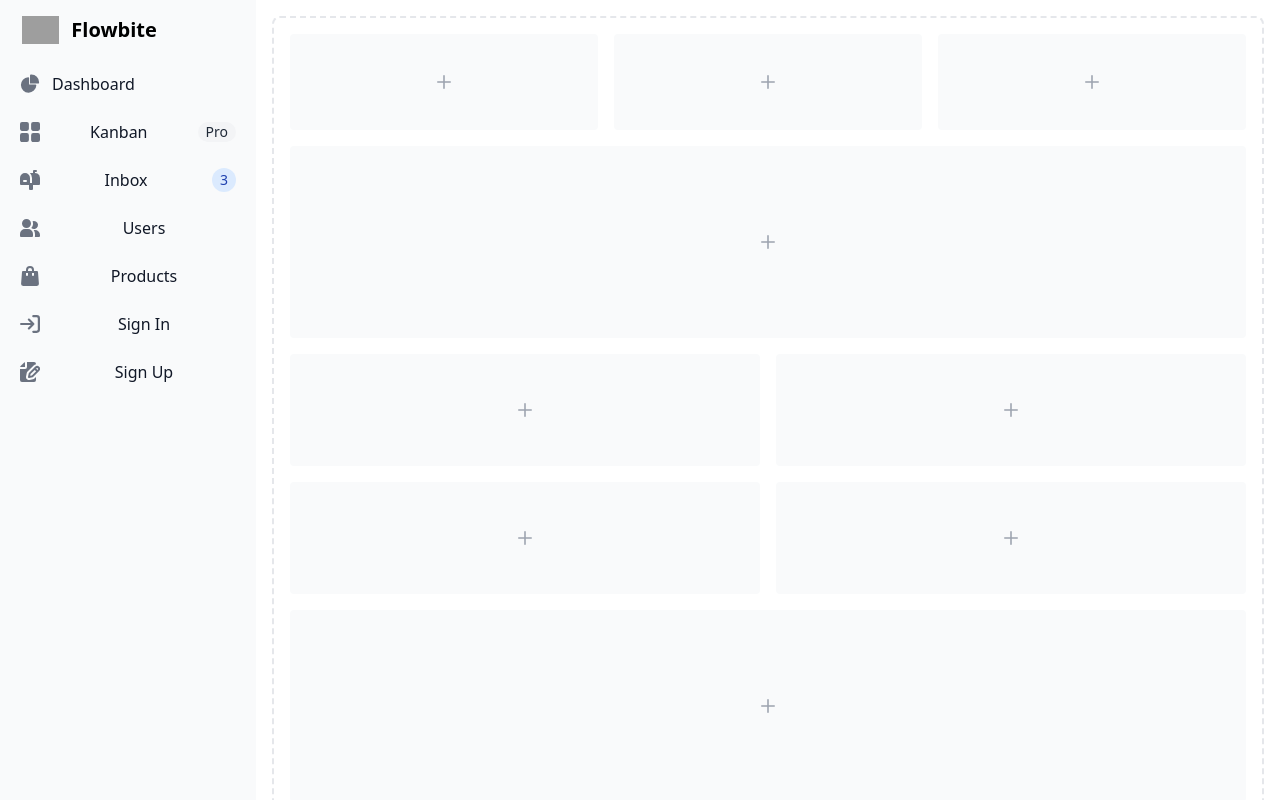
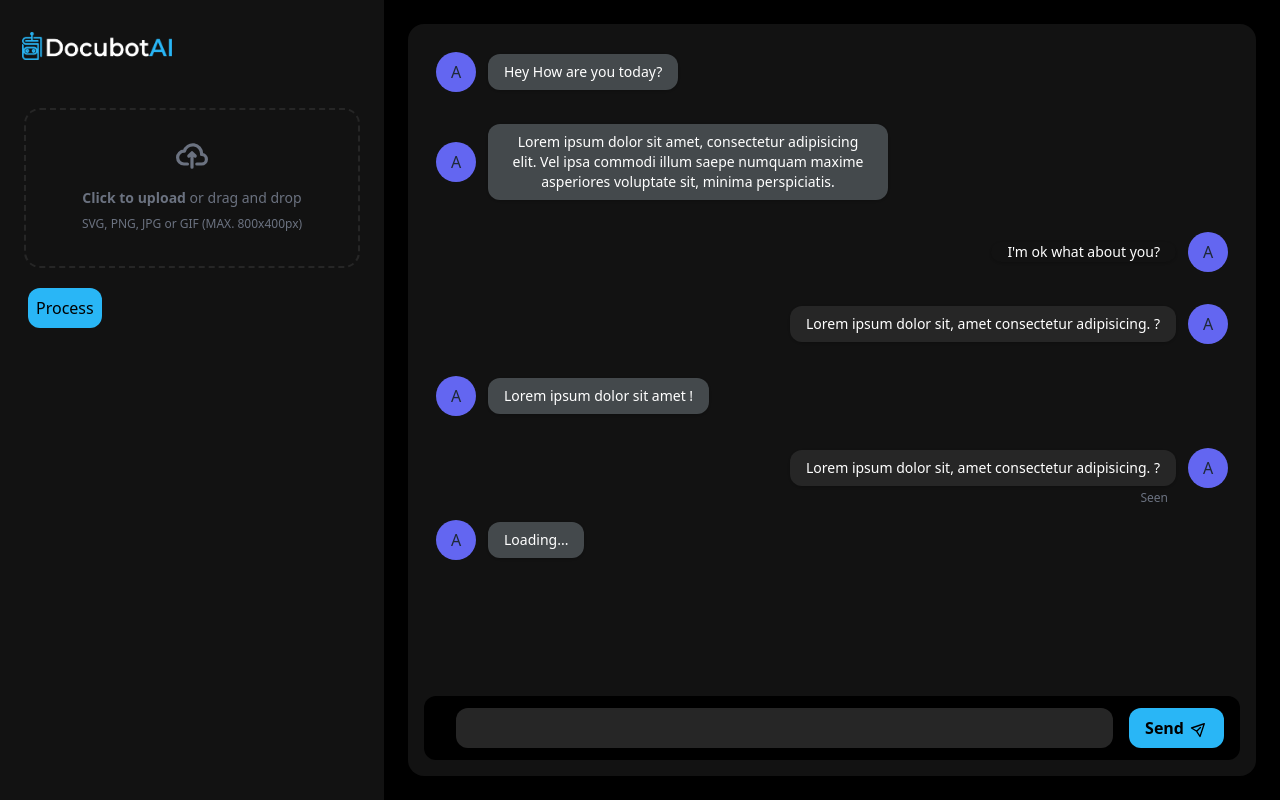
Before and after one commit to hhimansha/DocubotAI, a React (Create React App) app: page /dashboard in a window 1280 px wide. Shown: the top 800 px of the page. Built offline with nearby package versions, Linux system fonts and the light colour scheme; no server answers; grey boxes are pictures that could not be loaded.

Commit message:
frontend and the backend connected with flask

```diff
--- a/package.json
+++ b/package.json
@@ -1,6 +1,7 @@
 {
   "name": "client",
   "version": "0.1.0",
+  "proxy": "http://127.0.0.1:5000",
   "private": true,
   "dependencies": {
     "@headlessui/react": "^2.0.4",
@@ -8,6 +9,7 @@
     "@testing-library/jest-dom": "^5.17.0",
     "@testing-library/react": "^13.4.0",
     "@testing-library/user-event": "^13.5.0",
+    "axios": "^1.7.2",
     "react": "^18.3.1",
     "react-dom": "^18.3.1",
     "react-router-dom": "^6.23.1",
--- a/src/components/Dashboard.jsx
+++ b/src/components/Dashboard.jsx
@@ -1,7 +1,23 @@
 import React from 'react';
+import { useEffect, useState } from 'react';
+import axios from 'axios';
+import logo from './assets/DocubotAI2.png'
 
 export default function Dashboard() {
-    return(
+
+   const [data, setData] = useState(null);
+
+  useEffect(() => {
+    axios.get('http://localhost:5000/api/data')
+      .then(response => {
+        setData(response.data);
+      })
+      .catch(error => {
+        console.error('Error fetching data: ', error);
+      });
+  }, []);
+
+   return (
       <>
          <button data-drawer-target="logo-sidebar" data-drawer-toggle="logo-sidebar" aria-controls="logo-sidebar" type="button" class="inline-flex items-center p-2 mt-2 ms-3 text-sm text-gray-500 rounded-lg sm:hidden hover:bg-gray-100 focus:outline-none focus:ring-2 focus:ring-gray-200 dark:text-gray-400 dark:hover:bg-gray-700 dark:focus:ring-gray-600">
             <span class="sr-only">Open sidebar</span>
@@ -10,175 +26,201 @@ export default function Dashboard() {
             </svg>
          </button>
 
-<aside id="logo-sidebar" class="fixed top-0 left-0 z-40 w-64 h-screen transition-transform -translate-x-full sm:translate-x-0" aria-label="Sidebar">
-   <div class="h-full px-3 py-4 overflow-y-auto bg-gray-50 dark:bg-gray-800">
-      <a href="https://flowbite.com/" class="flex items-center ps-2.5 mb-5">
-         <img src="https://flowbite.com/docs/images/logo.svg" class="h-6 me-3 sm:h-7" alt="Flowbite Logo" />
-         <span class="self-center text-xl font-semibold whitespace-nowrap dark:text-white">Flowbite</span>
+         <aside id="logo-sidebar" class="fixed top-0 left-0 z-40 w-96 h-screen transition-transform -translate-x-full sm:translate-x-0" aria-label="Sidebar">
+            <div class="h-full px-3 py-4 overflow-y-auto bg-surface">
+               <a href="/" class="flex items-center ps-2.5 mb-5 mx-auto p-4">
+                  <img src={logo} class="h-6 me-3 sm:h-7" alt="Flowbite Logo" />
                </a>
                <ul class="space-y-2 font-medium">
-         <li>
-            <a href="#" class="flex items-center p-2 text-gray-900 rounded-lg dark:text-white hover:bg-gray-100 dark:hover:bg-gray-700 group">
-               <svg class="w-5 h-5 text-gray-500 transition duration-75 dark:text-gray-400 group-hover:text-gray-900 dark:group-hover:text-white" aria-hidden="true" xmlns="http://www.w3.org/2000/svg" fill="currentColor" viewBox="0 0 22 21">
-                  <path d="M16.975 11H10V4.025a1 1 0 0 0-1.066-.998 8.5 8.5 0 1 0 9.039 9.039.999.999 0 0 0-1-1.066h.002Z"/>
-                  <path d="M12.5 0c-.157 0-.311.01-.565.027A1 1 0 0 0 11 1.02V10h8.975a1 1 0 0 0 1-.935c.013-.188.028-.374.028-.565A8.51 8.51 0 0 0 12.5 0Z"/>
+
+
+                  <div class="flex items-center justify-center w-full p-3">
+                     <label for="dropzone-file" class="flex flex-col items-center justify-center w-full h-40 border-2 border-light-base border-dashed rounded-2xl cursor-pointer hover:bg-light-base">
+                        <div class="flex flex-col items-center justify-center pt-5 pb-6">
+                              <svg class="w-8 h-8 mb-4 text-gray-500 dark:text-gray-400" aria-hidden="true" xmlns="http://www.w3.org/2000/svg" fill="none" viewBox="0 0 20 16">
+                                 <path stroke="currentColor" stroke-linecap="round" stroke-linejoin="round" stroke-width="2" d="M13 13h3a3 3 0 0 0 0-6h-.025A5.56 5.56 0 0 0 16 6.5 5.5 5.5 0 0 0 5.207 5.021C5.137 5.017 5.071 5 5 5a4 4 0 0 0 0 8h2.167M10 15V6m0 0L8 8m2-2 2 2"/>
                               </svg>
-               <span class="ms-3">Dashboard</span>
-            </a>
-         </li>
-         <li>
-            <a href="#" class="flex items-center p-2 text-gray-900 rounded-lg dark:text-white hover:bg-gray-100 dark:hover:bg-gray-700 group">
-               <svg class="flex-shrink-0 w-5 h-5 text-gray-500 transition duration-75 dark:text-gray-400 group-hover:text-gray-900 dark:group-hover:text-white" aria-hidden="true" xmlns="http://www.w3.org/2000/svg" fill="currentColor" viewBox="0 0 18 18">
-                  <path d="M6.143 0H1.857A1.857 1.857 0 0 0 0 1.857v4.286C0 7.169.831 8 1.857 8h4.286A1.857 1.857 0 0 0 8 6.143V1.857A1.857 1.857 0 0 0 6.143 0Zm10 0h-4.286A1.857 1.857 0 0 0 10 1.857v4.286C10 7.169 10.831 8 11.857 8h4.286A1.857 1.857 0 0 0 18 6.143V1.857A1.857 1.857 0 0 0 16.143 0Zm-10 10H1.857A1.857 1.857 0 0 0 0 11.857v4.286C0 17.169.831 18 1.857 18h4.286A1.857 1.857 0 0 0 8 16.143v-4.286A1.857 1.857 0 0 0 6.143 10Zm10 0h-4.286A1.857 1.857 0 0 0 10 11.857v4.286c0 1.026.831 1.857 1.857 1.857h4.286A1.857 1.857 0 0 0 18 16.143v-4.286A1.857 1.857 0 0 0 16.143 10Z"/>
-               </svg>
-               <span class="flex-1 ms-3 whitespace-nowrap">Kanban</span>
-               <span class="inline-flex items-center justify-center px-2 ms-3 text-sm font-medium text-gray-800 bg-gray-100 rounded-full dark:bg-gray-700 dark:text-gray-300">Pro</span>
-            </a>
-         </li>
-         <li>
-            <a href="#" class="flex items-center p-2 text-gray-900 rounded-lg dark:text-white hover:bg-gray-100 dark:hover:bg-gray-700 group">
-               <svg class="flex-shrink-0 w-5 h-5 text-gray-500 transition duration-75 dark:text-gray-400 group-hover:text-gray-900 dark:group-hover:text-white" aria-hidden="true" xmlns="http://www.w3.org/2000/svg" fill="currentColor" viewBox="0 0 20 20">
-                  <path d="m17.418 3.623-.018-.008a6.713 6.713 0 0 0-2.4-.569V2h1a1 1 0 1 0 0-2h-2a1 1 0 0 0-1 1v2H9.89A6.977 6.977 0 0 1 12 8v5h-2V8A5 5 0 1 0 0 8v6a1 1 0 0 0 1 1h8v4a1 1 0 0 0 1 1h2a1 1 0 0 0 1-1v-4h6a1 1 0 0 0 1-1V8a5 5 0 0 0-2.582-4.377ZM6 12H4a1 1 0 0 1 0-2h2a1 1 0 0 1 0 2Z"/>
-               </svg>
-               <span class="flex-1 ms-3 whitespace-nowrap">Inbox</span>
-               <span class="inline-flex items-center justify-center w-3 h-3 p-3 ms-3 text-sm font-medium text-blue-800 bg-blue-100 rounded-full dark:bg-blue-900 dark:text-blue-300">3</span>
-            </a>
-         </li>
-         <li>
-            <a href="#" class="flex items-center p-2 text-gray-900 rounded-lg dark:text-white hover:bg-gray-100 dark:hover:bg-gray-700 group">
-               <svg class="flex-shrink-0 w-5 h-5 text-gray-500 transition duration-75 dark:text-gray-400 group-hover:text-gray-900 dark:group-hover:text-white" aria-hidden="true" xmlns="http://www.w3.org/2000/svg" fill="currentColor" viewBox="0 0 20 18">
-                  <path d="M14 2a3.963 3.963 0 0 0-1.4.267 6.439 6.439 0 0 1-1.331 6.638A4 4 0 1 0 14 2Zm1 9h-1.264A6.957 6.957 0 0 1 15 15v2a2.97 2.97 0 0 1-.184 1H19a1 1 0 0 0 1-1v-1a5.006 5.006 0 0 0-5-5ZM6.5 9a4.5 4.5 0 1 0 0-9 4.5 4.5 0 0 0 0 9ZM8 10H5a5.006 5.006 0 0 0-5 5v2a1 1 0 0 0 1 1h11a1 1 0 0 0 1-1v-2a5.006 5.006 0 0 0-5-5Z"/>
-               </svg>
-               <span class="flex-1 ms-3 whitespace-nowrap">Users</span>
-            </a>
-         </li>
-         <li>
-            <a href="#" class="flex items-center p-2 text-gray-900 rounded-lg dark:text-white hover:bg-gray-100 dark:hover:bg-gray-700 group">
-               <svg class="flex-shrink-0 w-5 h-5 text-gray-500 transition duration-75 dark:text-gray-400 group-hover:text-gray-900 dark:group-hover:text-white" aria-hidden="true" xmlns="http://www.w3.org/2000/svg" fill="currentColor" viewBox="0 0 18 20">
-                  <path d="M17 5.923A1 1 0 0 0 16 5h-3V4a4 4 0 1 0-8 0v1H2a1 1 0 0 0-1 .923L.086 17.846A2 2 0 0 0 2.08 20h13.84a2 2 0 0 0 1.994-2.153L17 5.923ZM7 9a1 1 0 0 1-2 0V7h2v2Zm0-5a2 2 0 1 1 4 0v1H7V4Zm6 5a1 1 0 1 1-2 0V7h2v2Z"/>
-               </svg>
-               <span class="flex-1 ms-3 whitespace-nowrap">Products</span>
-            </a>
-         </li>
-         <li>
-            <a href="#" class="flex items-center p-2 text-gray-900 rounded-lg dark:text-white hover:bg-gray-100 dark:hover:bg-gray-700 group">
-               <svg class="flex-shrink-0 w-5 h-5 text-gray-500 transition duration-75 dark:text-gray-400 group-hover:text-gray-900 dark:group-hover:text-white" aria-hidden="true" xmlns="http://www.w3.org/2000/svg" fill="none" viewBox="0 0 18 16">
-                  <path stroke="currentColor" stroke-linecap="round" stroke-linejoin="round" stroke-width="2" d="M1 8h11m0 0L8 4m4 4-4 4m4-11h3a2 2 0 0 1 2 2v10a2 2 0 0 1-2 2h-3"/>
-               </svg>
-               <span class="flex-1 ms-3 whitespace-nowrap">Sign In</span>
-            </a>
-         </li>
-         <li>
-            <a href="#" class="flex items-center p-2 text-gray-900 rounded-lg dark:text-white hover:bg-gray-100 dark:hover:bg-gray-700 group">
-               <svg class="flex-shrink-0 w-5 h-5 text-gray-500 transition duration-75 dark:text-gray-400 group-hover:text-gray-900 dark:group-hover:text-white" aria-hidden="true" xmlns="http://www.w3.org/2000/svg" fill="currentColor" viewBox="0 0 20 20">
-                  <path d="M5 5V.13a2.96 2.96 0 0 0-1.293.749L.879 3.707A2.96 2.96 0 0 0 .13 5H5Z"/>
-                  <path d="M6.737 11.061a2.961 2.961 0 0 1 .81-1.515l6.117-6.116A4.839 4.839 0 0 1 16 2.141V2a1.97 1.97 0 0 0-1.933-2H7v5a2 2 0 0 1-2 2H0v11a1.969 1.969 0 0 0 1.933 2h12.134A1.97 1.97 0 0 0 16 18v-3.093l-1.546 1.546c-.413.413-.94.695-1.513.81l-3.4.679a2.947 2.947 0 0 1-1.85-.227 2.96 2.96 0 0 1-1.635-3.257l.681-3.397Z"/>
-                  <path d="M8.961 16a.93.93 0 0 0 .189-.019l3.4-.679a.961.961 0 0 0 .49-.263l6.118-6.117a2.884 2.884 0 0 0-4.079-4.078l-6.117 6.117a.96.96 0 0 0-.263.491l-.679 3.4A.961.961 0 0 0 8.961 16Zm7.477-9.8a.958.958 0 0 1 .68-.281.961.961 0 0 1 .682 1.644l-.315.315-1.36-1.36.313-.318Zm-5.911 5.911 4.236-4.236 1.359 1.359-4.236 4.237-1.7.339.341-1.699Z"/>
-               </svg>
-               <span class="flex-1 ms-3 whitespace-nowrap">Sign Up</span>
-            </a>
-         </li>
+                              <p class="mb-2 text-sm text-gray-500 dark:text-gray-400"><span class="font-semibold">Click to upload</span> or drag and drop</p>
+                              <p class="text-xs text-gray-500 dark:text-gray-400">SVG, PNG, JPG or GIF (MAX. 800x400px)</p>
+                        </div>
+                        <input id="dropzone-file" type="file" class="hidden" />
+                     </label>
+                  </div>
+
+                  <button class="flex items-center p-2 text-black bg-primary rounded-xl ml-4">Process</button>
+
+
+
                </ul>
             </div>
          </aside>
 
-<div class="p-4 sm:ml-64">
-   <div class="p-4 border-2 border-gray-200 border-dashed rounded-lg dark:border-gray-700">
-      <div class="grid grid-cols-3 gap-4 mb-4">
-         <div class="flex items-center justify-center h-24 rounded bg-gray-50 dark:bg-gray-800">
-            <p class="text-2xl text-gray-400 dark:text-gray-500">
-               <svg class="w-3.5 h-3.5" aria-hidden="true" xmlns="http://www.w3.org/2000/svg" fill="none" viewBox="0 0 18 18">
-                  <path stroke="currentColor" stroke-linecap="round" stroke-linejoin="round" stroke-width="2" d="M9 1v16M1 9h16"/>
-               </svg>
-            </p>
+         <div class="p-0 md:ml-56 sm:ml-56 lg:ml-56 bg-black h-full ">
+<div class="flex h-screen antialiased text-gray-800">
+    <div class="flex flex-row h-full w-full overflow-x-hidden ml-40">
+
+      <div class="flex flex-col flex-auto  p-6">
+        <div
+          class="flex flex-col justify-between flex-auto flex-shrink-0 rounded-2xl bg-surface h-full p-4"
+        >
+          <div class="flex flex-col overflow-x-auto mb-4">
+            <div class="flex flex-col ">
+              <div class="grid grid-cols-12 gap-y-2">
+                <div class="col-start-1 col-end-8 p-3 rounded-lg">
+                  <div class="flex flex-row items-center">
+                    <div
+                      class="flex items-center justify-center h-10 w-10 rounded-full bg-indigo-500 flex-shrink-0"
+                    >
+                      A
                     </div>
-         <div class="flex items-center justify-center h-24 rounded bg-gray-50 dark:bg-gray-800">
-            <p class="text-2xl text-gray-400 dark:text-gray-500">
-               <svg class="w-3.5 h-3.5" aria-hidden="true" xmlns="http://www.w3.org/2000/svg" fill="none" viewBox="0 0 18 18">
-                  <path stroke="currentColor" stroke-linecap="round" stroke-linejoin="round" stroke-width="2" d="M9 1v16M1 9h16"/>
-               </svg>
-            </p>
-         </div>
-         <div class="flex items-center justify-center h-24 rounded bg-gray-50 dark:bg-gray-800">
-            <p class="text-2xl text-gray-400 dark:text-gray-500">
-               <svg class="w-3.5 h-3.5" aria-hidden="true" xmlns="http://www.w3.org/2000/svg" fill="none" viewBox="0 0 18 18">
-                  <path stroke="currentColor" stroke-linecap="round" stroke-linejoin="round" stroke-width="2" d="M9 1v16M1 9h16"/>
-               </svg>
-            </p>
+                    <div
+                      class="relative ml-3 text-sm text-white bg-[#44494c] py-2 px-4 shadow rounded-xl"
+                    >
+                      <div>Hey How are you today?</div>
                     </div>
                   </div>
-      <div class="flex items-center justify-center h-48 mb-4 rounded bg-gray-50 dark:bg-gray-800">
-         <p class="text-2xl text-gray-400 dark:text-gray-500">
-            <svg class="w-3.5 h-3.5" aria-hidden="true" xmlns="http://www.w3.org/2000/svg" fill="none" viewBox="0 0 18 18">
-               <path stroke="currentColor" stroke-linecap="round" stroke-linejoin="round" stroke-width="2" d="M9 1v16M1 9h16"/>
-            </svg>
-         </p>
                 </div>
-      <div class="grid grid-cols-2 gap-4 mb-4">
-         <div class="flex items-center justify-center rounded bg-gray-50 h-28 dark:bg-gray-800">
-            <p class="text-2xl text-gray-400 dark:text-gray-500">
-               <svg class="w-3.5 h-3.5" aria-hidden="true" xmlns="http://www.w3.org/2000/svg" fill="none" viewBox="0 0 18 18">
-                  <path stroke="currentColor" stroke-linecap="round" stroke-linejoin="round" stroke-width="2" d="M9 1v16M1 9h16"/>
-               </svg>
-            </p>
+                <div class="col-start-1 col-end-8 p-3 rounded-lg">
+                  <div class="flex flex-row items-center">
+                    <div
+                      class="flex items-center justify-center h-10 w-10 rounded-full bg-indigo-500 flex-shrink-0"
+                    >
+                      A
                     </div>
-         <div class="flex items-center justify-center rounded bg-gray-50 h-28 dark:bg-gray-800">
-            <p class="text-2xl text-gray-400 dark:text-gray-500">
-               <svg class="w-3.5 h-3.5" aria-hidden="true" xmlns="http://www.w3.org/2000/svg" fill="none" viewBox="0 0 18 18">
-                  <path stroke="currentColor" stroke-linecap="round" stroke-linejoin="round" stroke-width="2" d="M9 1v16M1 9h16"/>
-               </svg>
-            </p>
-         </div>
-         <div class="flex items-center justify-center rounded bg-gray-50 h-28 dark:bg-gray-800">
-            <p class="text-2xl text-gray-400 dark:text-gray-500">
-               <svg class="w-3.5 h-3.5" aria-hidden="true" xmlns="http://www.w3.org/2000/svg" fill="none" viewBox="0 0 18 18">
-                  <path stroke="currentColor" stroke-linecap="round" stroke-linejoin="round" stroke-width="2" d="M9 1v16M1 9h16"/>
-               </svg>
-            </p>
-         </div>
-         <div class="flex items-center justify-center rounded bg-gray-50 h-28 dark:bg-gray-800">
-            <p class="text-2xl text-gray-400 dark:text-gray-500">
-               <svg class="w-3.5 h-3.5" aria-hidden="true" xmlns="http://www.w3.org/2000/svg" fill="none" viewBox="0 0 18 18">
-                  <path stroke="currentColor" stroke-linecap="round" stroke-linejoin="round" stroke-width="2" d="M9 1v16M1 9h16"/>
-               </svg>
-            </p>
+                    <div
+                      class="relative ml-3 text-sm text-white bg-[#44494c] py-2 px-4 shadow rounded-xl"
+                    >
+                      <div>
+                        Lorem ipsum dolor sit amet, consectetur adipisicing
+                        elit. Vel ipsa commodi illum saepe numquam maxime
+                        asperiores voluptate sit, minima perspiciatis.
                       </div>
                     </div>
-      <div class="flex items-center justify-center h-48 mb-4 rounded bg-gray-50 dark:bg-gray-800">
-         <p class="text-2xl text-gray-400 dark:text-gray-500">
-            <svg class="w-3.5 h-3.5" aria-hidden="true" xmlns="http://www.w3.org/2000/svg" fill="none" viewBox="0 0 18 18">
-               <path stroke="currentColor" stroke-linecap="round" stroke-linejoin="round" stroke-width="2" d="M9 1v16M1 9h16"/>
+                  </div>
+                </div>
+                <div class="col-start-6 col-end-13 p-3 rounded-lg">
+                  <div class="flex items-center justify-start flex-row-reverse">
+                    <div
+                      class="flex items-center justify-center h-10 w-10 rounded-full bg-indigo-500 flex-shrink-0"
+                    >
+                      A
+                    </div>
+                    <div
+                      class="relative mr-3 text-sm text-white bg-light-basepy-2 px-4 shadow rounded-xl"
+                    >
+                      <div>I'm ok what about you?</div>
+                    </div>
+                  </div>
+                </div>
+                <div class="col-start-6 col-end-13 p-3 rounded-lg">
+                  <div class="flex items-center justify-start flex-row-reverse">
+                    <div
+                      class="flex items-center justify-center h-10 w-10 rounded-full bg-indigo-500 flex-shrink-0"
+                    >
+                      A
+                    </div>
+                    <div
+                      class="relative mr-3 text-sm text-white bg-light-base py-2 px-4 shadow rounded-xl"
+                    >
+                      <div>
+                        Lorem ipsum dolor sit, amet consectetur adipisicing. ?
+                      </div>
+                    </div>
+                  </div>
+                </div>
+                <div class="col-start-1 col-end-8 p-3 rounded-lg">
+                  <div class="flex flex-row items-center">
+                    <div
+                      class="flex items-center justify-center h-10 w-10 rounded-full bg-indigo-500 flex-shrink-0"
+                    >
+                      A
+                    </div>
+                    <div
+                      class="relative ml-3 text-white bg-[#44494c] text-sm py-2 px-4 shadow rounded-xl"
+                    >
+                      <div>Lorem ipsum dolor sit amet !</div>
+                    </div>
+                  </div>
+                </div>
+                <div class="col-start-6 col-end-13 p-3 rounded-lg">
+                  <div class="flex items-center justify-start flex-row-reverse">
+                    <div
+                      class="flex items-center justify-center h-10 w-10 rounded-full bg-indigo-500 flex-shrink-0"
+                    >
+                      A
+                    </div>
+                    <div
+                      class="relative mr-3 text-sm text-white bg-light-base py-2 px-4 shadow rounded-xl"
+                    >
+                      <div>
+                        Lorem ipsum dolor sit, amet consectetur adipisicing. ?
+                      </div>
+                      <div
+                        class="absolute text-xs bottom-0 right-0 -mb-5 mr-2 text-gray-500"
+                      >
+                        Seen
+                      </div>
+                    </div>
+                  </div>
+                </div>
+                <div class="col-start-1 col-end-8 p-3 rounded-lg">
+                  <div class="flex flex-row items-center">
+                    <div
+                      class="flex items-center justify-center h-10 w-10 rounded-full bg-indigo-500 flex-shrink-0"
+                    >
+                      A
+                    </div>
+                    <div
+                      class="relative ml-3 text-sm text-white bg-[#44494c] py-2 px-4 shadow rounded-xl"
+                    >
+                      <div>
+                        {data ? <p>{data.message}</p> : <p>Loading...</p>}
+                      </div>
+                    </div>
+                  </div>
+                </div>
+
+              </div>
+            </div>
+          </div>
+          <div
+            class="flex flex-row items-center h-16 rounded-xl bg-black w-full p-4 justify-center"
+          >
+
+            <div class="flex-grow ml-4">
+              <div class="relative w-full">
+                <input
+                  type="text"
+                  class="flex w-full  rounded-xl text-white bg-light-base   pl-4 h-10"
+                />
+
+              </div>
+            </div>
+            <div class="ml-4">
+              <button
+                class="flex items-center justify-center bg-primary hover:bg-indigo-600 rounded-xl text-black font-semibold px-4 py-2 flex-shrink-0"
+              >
+                <span>Send</span>
+                <span class="ml-2">
+                  <svg
+                    class="w-4 h-4 transform rotate-45 -mt-px"
+                    fill="none"
+                    stroke="currentColor"
+                    viewBox="0 0 24 24"
+                    xmlns="http://www.w3.org/2000/svg"
+                  >
+                    <path
+                      stroke-linecap="round"
+                      stroke-linejoin="round"
+                      stroke-width="2"
+                      d="M12 19l9 2-9-18-9 18 9-2zm0 0v-8"
+                    ></path>
                   </svg>
-         </p>
+                </span>
+              </button>
             </div>
-      <div class="grid grid-cols-2 gap-4">
-         <div class="flex items-center justify-center rounded bg-gray-50 h-28 dark:bg-gray-800">
-            <p class="text-2xl text-gray-400 dark:text-gray-500">
-               <svg class="w-3.5 h-3.5" aria-hidden="true" xmlns="http://www.w3.org/2000/svg" fill="none" viewBox="0 0 18 18">
-                  <path stroke="currentColor" stroke-linecap="round" stroke-linejoin="round" stroke-width="2" d="M9 1v16M1 9h16"/>
-               </svg>
-            </p>
           </div>
-         <div class="flex items-center justify-center rounded bg-gray-50 h-28 dark:bg-gray-800">
-            <p class="text-2xl text-gray-400 dark:text-gray-500">
-               <svg class="w-3.5 h-3.5" aria-hidden="true" xmlns="http://www.w3.org/2000/svg" fill="none" viewBox="0 0 18 18">
-                  <path stroke="currentColor" stroke-linecap="round" stroke-linejoin="round" stroke-width="2" d="M9 1v16M1 9h16"/>
-               </svg>
-            </p>
         </div>
-         <div class="flex items-center justify-center rounded bg-gray-50 h-28 dark:bg-gray-800">
-            <p class="text-2xl text-gray-400 dark:text-gray-500">
-               <svg class="w-3.5 h-3.5" aria-hidden="true" xmlns="http://www.w3.org/2000/svg" fill="none" viewBox="0 0 18 18">
-                  <path stroke="currentColor" stroke-linecap="round" stroke-linejoin="round" stroke-width="2" d="M9 1v16M1 9h16"/>
-               </svg>
-            </p>
-         </div>
-         <div class="flex items-center justify-center rounded bg-gray-50 h-28 dark:bg-gray-800">
-            <p class="text-2xl text-gray-400 dark:text-gray-500">
-               <svg class="w-3.5 h-3.5" aria-hidden="true" xmlns="http://www.w3.org/2000/svg" fill="none" viewBox="0 0 18 18">
-                  <path stroke="currentColor" stroke-linecap="round" stroke-linejoin="round" stroke-width="2" d="M9 1v16M1 9h16"/>
-               </svg>
-            </p>
       </div>
     </div>
   </div>
```
Also changed, not shown: tailwind.config.js (+5 -2 lines), 1 other file (tests, documents, lock files or other folders). Lines whose indentation alone changed are shown as unchanged.
